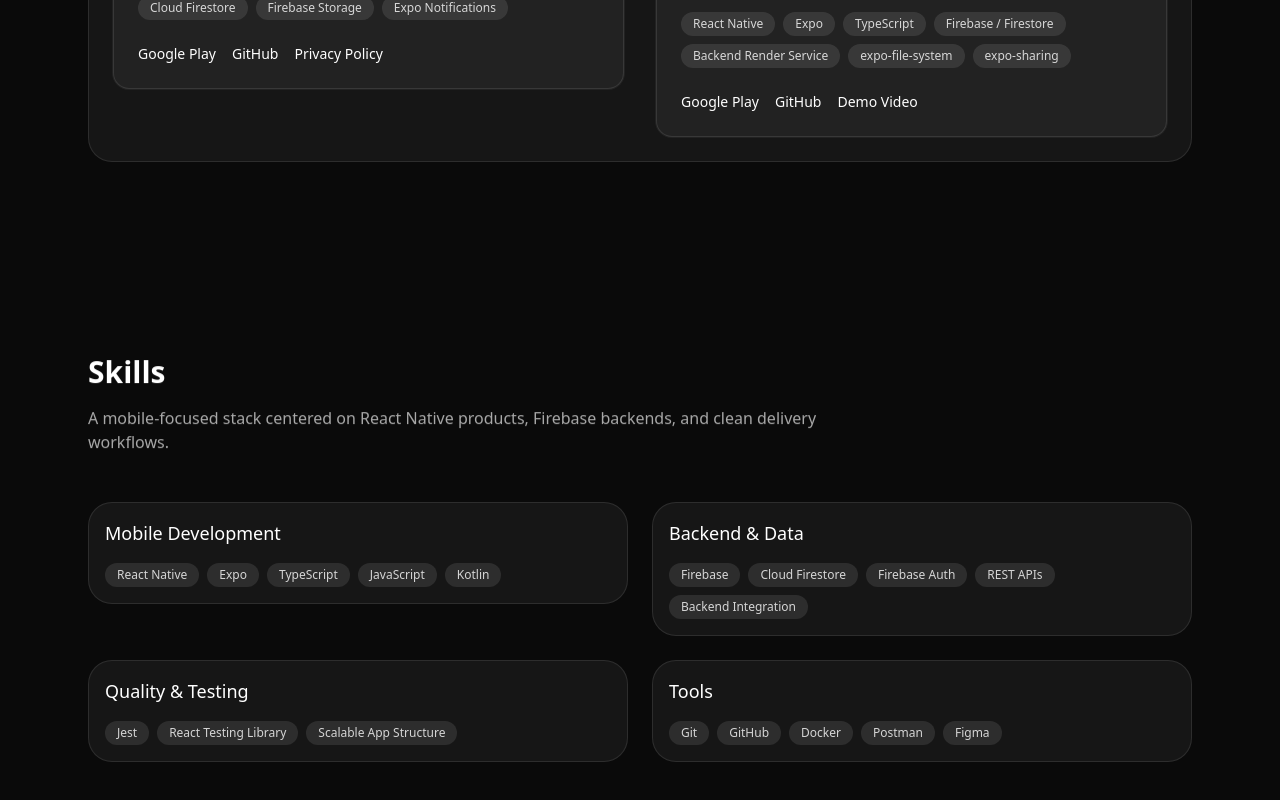
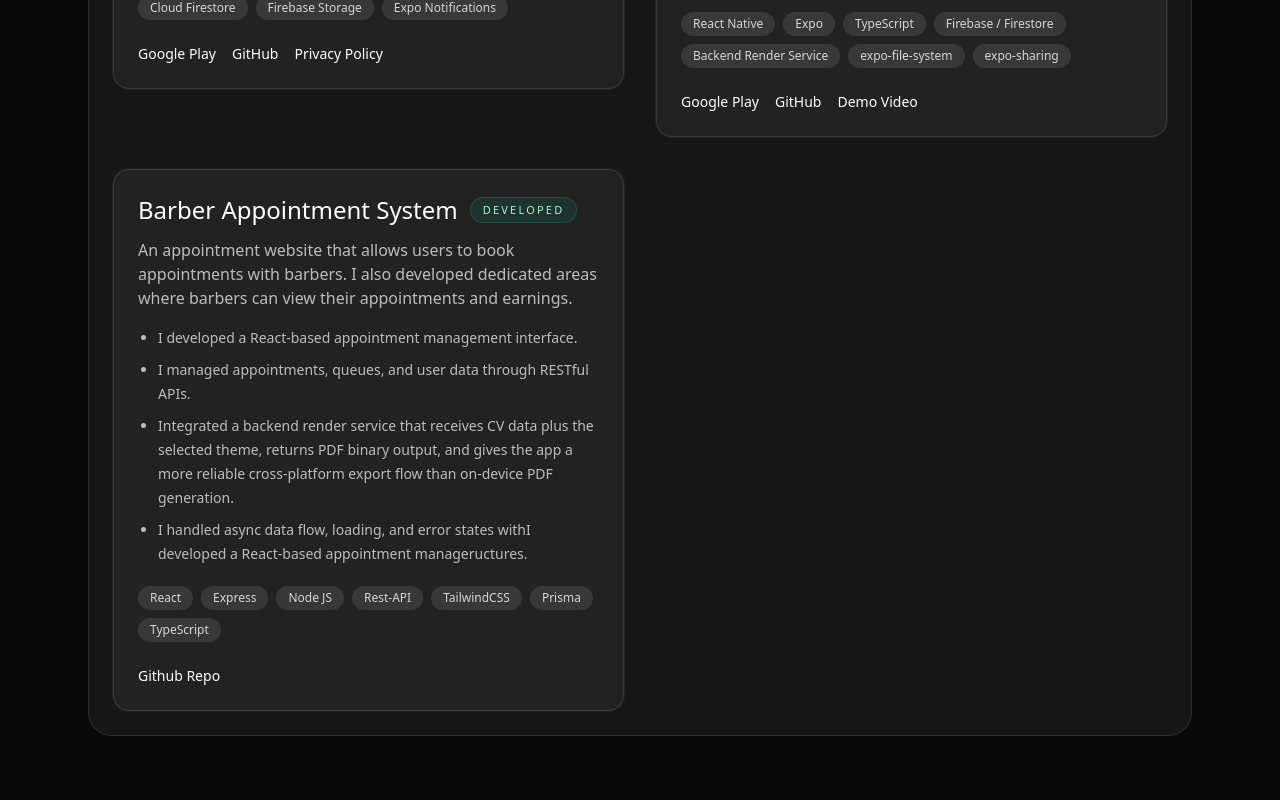
Before and after one commit to MehmetHooke/Portfolio, a React (Vite) app: page / in a window 1280 px wide. Shown: the part 1976-2776 px from the top of the page. Built offline with nearby package versions, Linux system fonts and the light colour scheme.

Commit message:
Updated FEatured projects

```diff
--- a/src/components/FeaturedProjects.tsx
+++ b/src/components/FeaturedProjects.tsx
@@ -57,7 +57,7 @@
             <Reveal delay={150}>
               <ProjectCard
                 title="QuickCV"
-                badge="Shipped App"
+                badge="Live Product"
                 description="A mobile CV builder that helps users create professional resumes step by step, preview them on-device, and export polished PDFs from a consistent backend render pipeline."
                 features={[
                   "Built the end-to-end mobile flow for collecting personal information, education, experience, skills, languages, certifications, and summary content in a guided React Native experience.",
@@ -90,6 +90,34 @@
                 ]}
               />
             </Reveal>
+            <Reveal delay={150}>
+              <ProjectCard
+                title="Barber Appointment System"
+                badge="Developed"
+                description="An appointment website that allows users to book appointments with barbers. I also developed dedicated areas where barbers can view their appointments and earnings."
+                features={[
+                  "I developed a React-based appointment management interface.",
+                  "I managed appointments, queues, and user data through RESTful APIs.",
+                  "Integrated a backend render service that receives CV data plus the selected theme, returns PDF binary output, and gives the app a more reliable cross-platform export flow than on-device PDF generation.",
+                  "I handled async data flow, loading, and error states withI developed a React-based appointment manageructures.",
+                ]}
+                tech={[
+                  "React",
+                  "Express",
+                  "Node JS",
+                  "Rest-API",
+                  "TailwindCSS",
+                  "Prisma",
+                  "TypeScript",
+                ]}
+                links={[
+                  {
+                    label: "Github Repo",
+                    href: "https://github.com/MehmetHooke/Barber-DashBoard",
+                  },
+                ]}
+              />
+            </Reveal>
           </div>
         </GlassCard>
       </Reveal>
--- a/src/components/Skills.tsx
+++ b/src/components/Skills.tsx
@@ -2,7 +2,8 @@
 import Reveal from "./Reveal"
 
 const SKILLS = {
-  "Mobile Development": [
+  "Web & Mobile Development": [
+    "React",
     "React Native",
     "Expo",
     "TypeScript",
@@ -14,6 +15,8 @@
     "Cloud Firestore",
     "Firebase Auth",
     "REST APIs",
+    "PHP",
+    "SQL",
     "Backend Integration",
   ],
   "Quality & Testing": ["Jest", "React Testing Library", "Scalable App Structure"],
@@ -27,7 +30,7 @@
         <div className="mb-12 max-w-3xl">
           <h2 className="text-3xl font-semibold">Skills</h2>
           <p className="mt-4 text-white/65">
-            A mobile-focused stack centered on React Native products, Firebase
+            A Web & Mobil stack centered on React Native products, Firebase
             backends, and clean delivery workflows.
           </p>
         </div>
```
